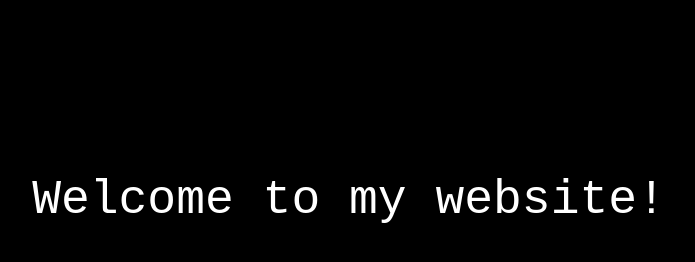
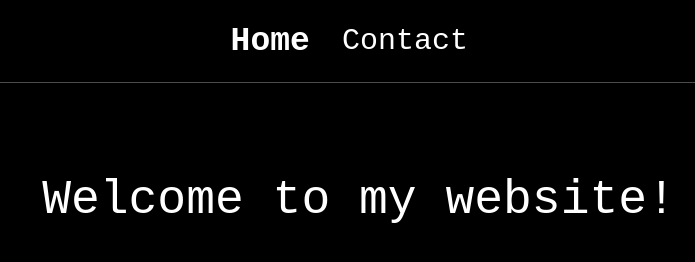
Before and after one commit to Moritz-Grimm/Moritz-Grimm.github.io, a plain HTML site: page views/main-view/mainpage.html in a window 1280 px wide. Shown: the whole page, without its empty margins (291-986 px from the left). Drawn offline with Linux system fonts and the light colour scheme.

Commit message:
Added a navigation bar Refined the welcome message javascript committed Randomized the greetings message

```diff
--- a/views/main-view/mainpage.css
+++ b/views/main-view/mainpage.css
@@ -1,5 +1,5 @@
 body {
-    background-color: #000000 ;
+    background-color: #000000;
     color: #ffff;
     display: flex;
     justify-content: center;
@@ -10,26 +10,58 @@ body {
     overflow: hidden;
 }
 
+
+/* Top Navigation Bar */
+.topnav {
+    background-color: transparent;
+    overflow: hidden;
+    position: fixed;
+    color: white;
+    top: 0;
+    width: 100%;
+    display: flex;
+    justify-content: center;
+    z-index: 1000;
+    border-bottom: 1px solid rgba(255, 255, 255, 0.3);
+    padding-bottom: 10px;
+    padding-top: 10px;
+}
+
+.topnav a {
+    float: left;
+    color: white;
+    padding: 14px 16px;
+    padding-left: 20px;
+    text-decoration: none;
+    font-size: 30px;
+    transition: all 0.3s ease-out;
+    transform: scale(1);
+}
+
+.topnav a:hover {
+    transform: scale(1.2);
+}
+
+.topnav a.active {
+    font-weight: bold;
+    transform: scale(1.1);
+}
+
+.topnav a.active:hover {
+    transform: scale(1.3);
+}
+
+
 /* Welcome Text */
 #welcomeText {
     font-size: 3rem;
     color: var(--text-color);
     text-align: center;
-    width: 100%;
-    border-right: 3px solid var(--text-color);
+    padding-left: 20px;
     white-space: nowrap;
-    overflow: hidden;
-    animation:
-        typing 3s steps(30, end),
-        blink-caret 0.5s step-end infinite;
+    transition: all 0.3s ease-in-out;
 }
 
-@keyframes typing {
-    from { width: 0 }
-    to { width: 100% }
+#welcomeText:hover {
+    transform: scale(1.2);
 }
-
-@keyframes blink-caret {
-    from, to { border-color: transparent }
-    50% { border-color: var(--text-color) }
-}
--- a/views/main-view/mainpage.html
+++ b/views/main-view/mainpage.html
@@ -7,8 +7,11 @@
     <link rel="stylesheet" href="mainpage.css">
 </head>
 <body>
+    <div class="topnav">
+        <a href="#home" class="active">Home</a>
+        <a href="#contact">Contact</a>
+    </div>
     <div id="welcomeText"></div>
     <script src="mainpage.js"></script>
-
 </body>
 </html>
--- a/views/main-view/mainpage.js
+++ b/views/main-view/mainpage.js
@@ -1,15 +1,67 @@
 const App = {
-    typeText: function(elementId, text) {
+    chooseGreeting: function () {
+        const greetings = [
+            "Welcome to my website!",
+            "Glad to see you here!",
+            "Great to have you here!",
+            "Hello and welcome!",
+            "Thanks for stopping by!",
+            "Happy to see you here!",
+            "Hope you enjoy your visit!",
+            "Welcome aboard!",
+            "Hey there! \nGlad you’re here!"
+        ];
+        const morningGreetings = [
+            "Good morning! \nWelcome to my website!",
+            "A fresh new day! \nEnjoy your visit!"
+        ]
+        const afternoonGreetings = [
+            "Good afternoon! \nGlad to see you here!",
+            "Hope your day is going well! \nWelcome!",
+            "Good afternoon! \nWelcome to my website!"
+        ]
+        const eveningGreetings = [
+            "Good evening! \nGlad you stopped by!",
+            "Welcome! \nHope you're having a relaxing evening!"
+        ]
+        const now = new Date();
+        const hour = now.getHours();
+        if (hour >= 5 && hour < 12) {
+            greetings.push(...morningGreetings);
+        } else if (hour >= 12 && hour < 18) {
+            greetings.push(...afternoonGreetings);
+        } else {
+            greetings.push(...eveningGreetings);
+        }
+        const randomGreeting = Math.floor(Math.random() * greetings.length);
+        return greetings[randomGreeting].replace(/\n/g, "<br>");
+    },
+
+    typeText: function (elementId, text) {
         const element = document.getElementById(elementId);
-        element.textContent = '';
-        text.split('').forEach((char, index) => {
-            setTimeout(() => {
-                element.textContent += char;
-            }, 100 * index);
+        element.innerHTML = '';
+
+        const parts = text.split(/(<br>)/g);
+        let currentIndex = 0;
+
+        parts.forEach(part => {
+            if (part === '<br>') {
+                setTimeout(() => {
+                    element.innerHTML += '<br>';
+                }, 100 * currentIndex);
+                currentIndex++;
+            } else {
+                part.split('').forEach(char => {
+                    setTimeout(() => {
+                        element.innerHTML += char;
+                    }, 100 * currentIndex);
+                    currentIndex++;
+                });
+            }
         });
     }
 };
 
-document.addEventListener("DOMContentLoaded", function() {
-    App.typeText('welcomeText', 'Welcome to my website!');
+document.addEventListener("DOMContentLoaded", function () {
+    App.typeText('welcomeText', App.chooseGreeting());
 })
```
